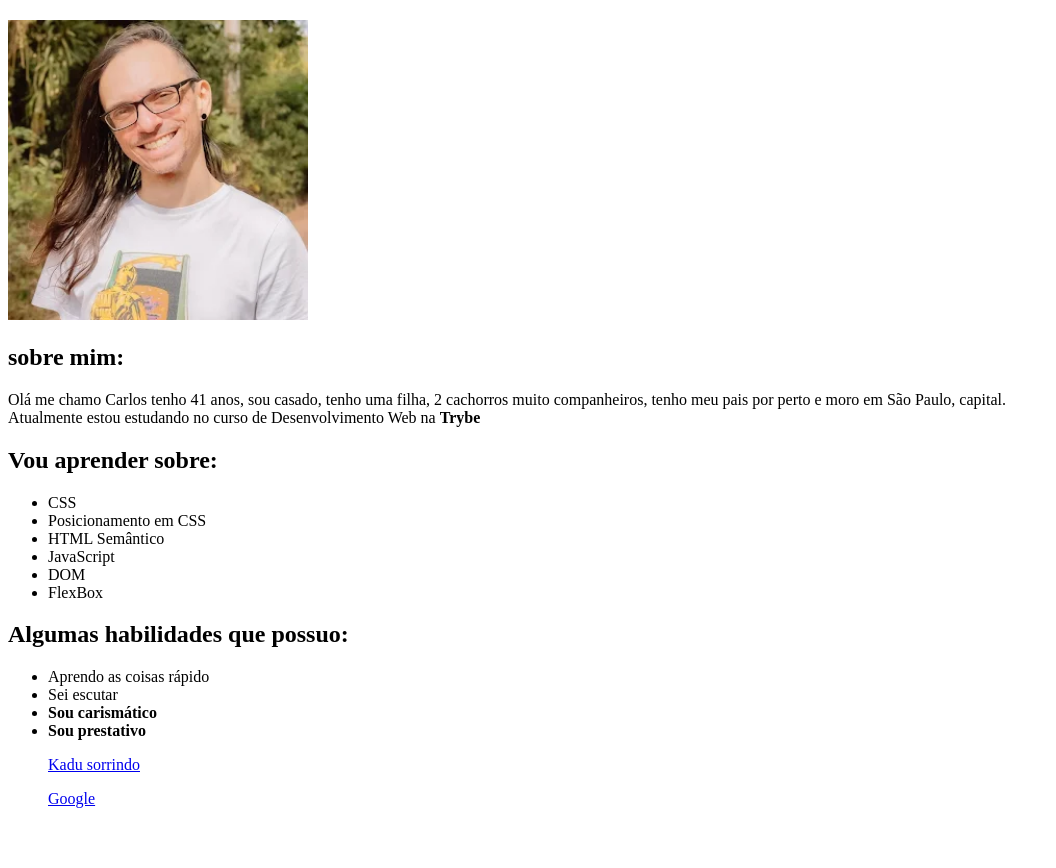
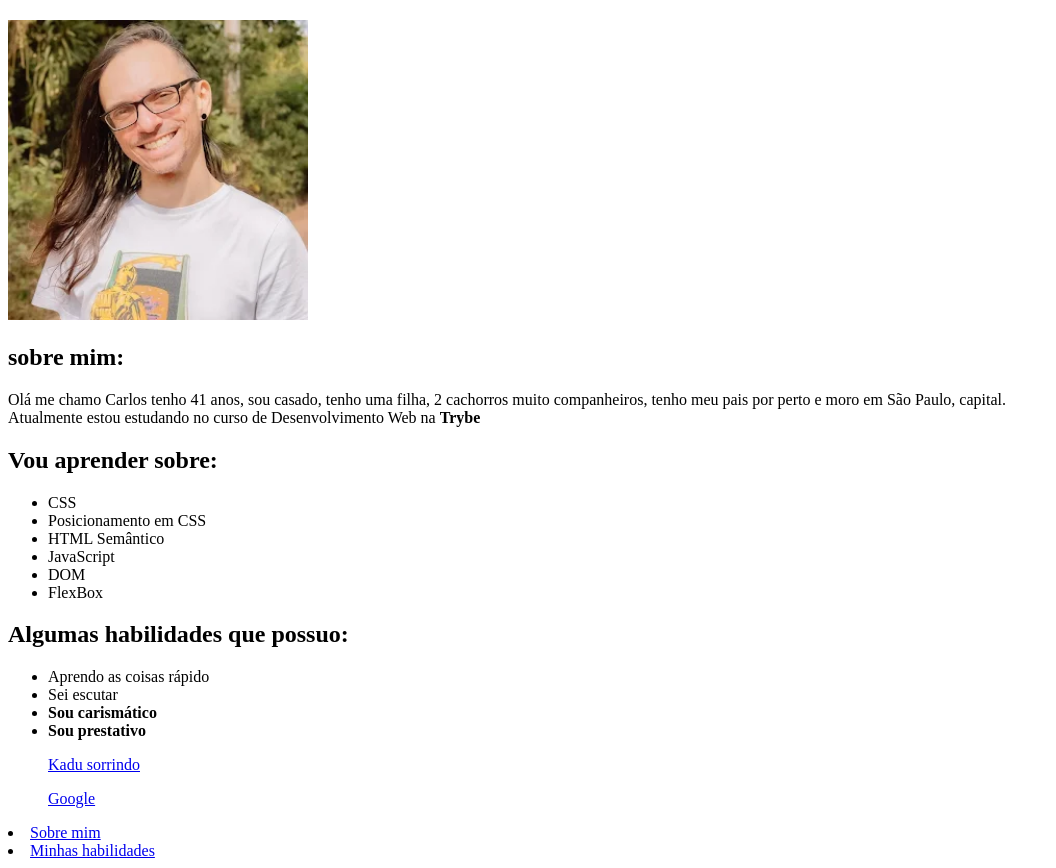
Before and after one commit to Kduuu0581/Portifolio, a plain HTML site: page index.html in a window 1280 px wide. Shown: the part 60-928 px from the top of the page, without its empty margins (0-1056 px from the left). Before the commit the page ends 884 px from the top, so only its background shows below. Drawn offline with Linux system fonts and the light colour scheme.

Commit message:
nova alteração

```diff
--- a/index.html
+++ b/index.html
@@ -12,7 +12,7 @@
     <img src="imagens/foto_de_perfil.webp" title="Kadu sorrindo" width="300px" />
     <h2>sobre mim:</h2>
 
-    <p>
+    <p id="Carlos">
         Olá me chamo Carlos tenho 41 anos, sou casado, tenho uma filha, 2 cachorros muito companheiros, tenho meu pais
         por perto e moro em
         São Paulo, capital. <br>Atualmente estou estudando no curso de Desenvolvimento Web na <strong>Trybe</strong></p>
@@ -27,7 +27,7 @@
         <li>FlexBox</li>
     </ul>
 
-    <h2>Algumas habilidades que possuo:</h2>
+    <h2 id="habilidades">Algumas habilidades que possuo:</h2>
 
     <ul>
         <li>Aprendo as coisas rápido</li>
@@ -44,6 +44,9 @@
         <a href="https://www.google.com.br/" target="_blank">Google</a>
     </ul>
 
+    <li><a href="#Carlos">Sobre mim</a></li>
+    <li><a href="#habilidades">Minhas habilidades</a></li>
+
 </body>
 
 </html>
```
